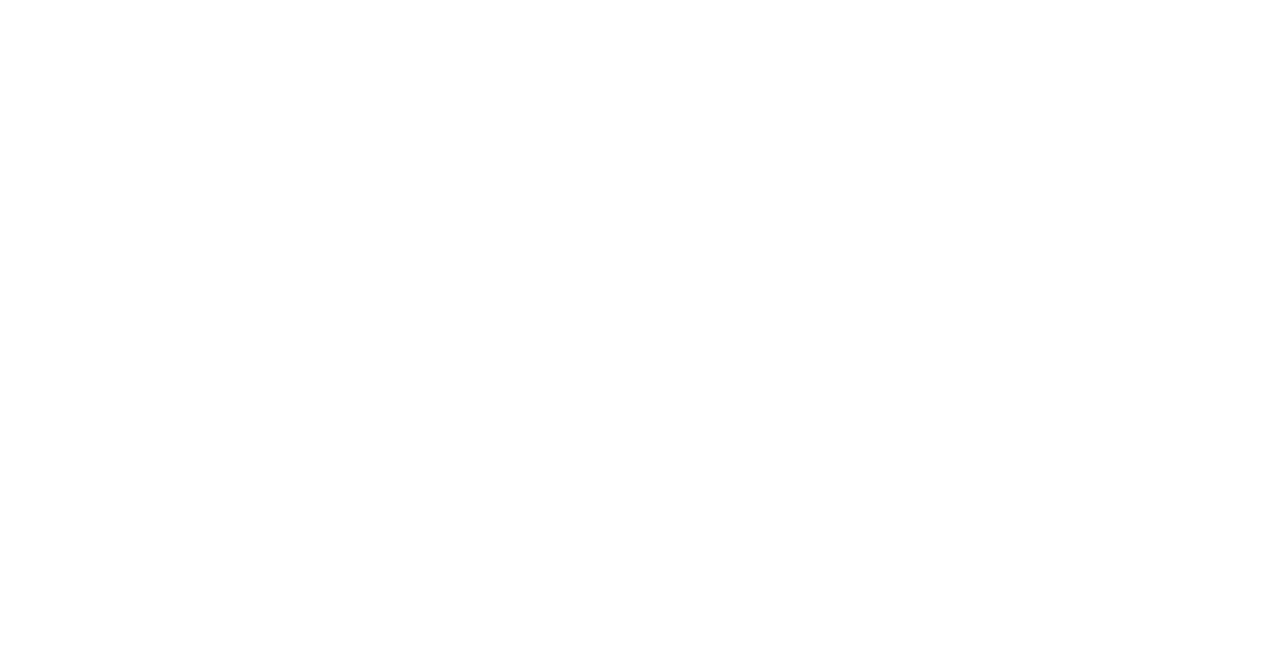
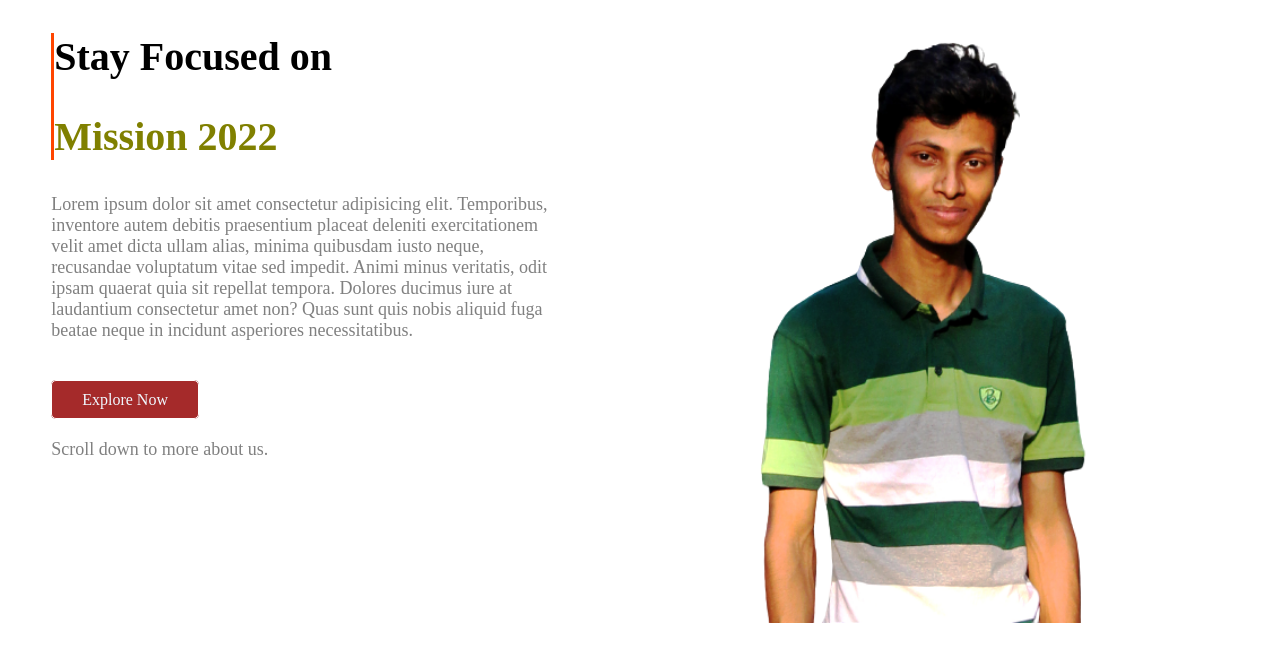
Before and after one commit to mamun1064/First-Assignment, a plain HTML site: page index.html in a window 1280 px wide. Drawn offline with Linux system fonts and the light colour scheme.

Commit message:
headertop added

```diff
--- a/index.html
+++ b/index.html
@@ -8,6 +8,19 @@
     <link rel="stylesheet" href="style.css">
 </head>
 <body>
-
+    <section class="header-top">
+        <div class="flexible">
+            <div class="hBoder">
+                <h1>Stay Focused on </h1>
+                <h1><span>Mission 2022</span></h1>
+            </div>
+            <p>Lorem ipsum dolor sit amet consectetur adipisicing elit. Temporibus, inventore autem debitis praesentium placeat deleniti exercitationem velit amet dicta ullam alias, minima quibusdam iusto neque, recusandae voluptatum vitae sed impedit. Animi minus veritatis, odit ipsam quaerat quia sit repellat tempora. Dolores ducimus iure at laudantium consectetur amet non? Quas sunt quis nobis aliquid fuga beatae neque in incidunt asperiores necessitatibus.</p>
+            <a target="_blank" href="#" class="button">Explore Now</a>
+            <p>Scroll down to more about us.</p>
+        </div>
+        <div class="flexible">
+            <img src="images/mamun-pp.png" alt="">
+        </div>
+    </section>
 </body>
 </html>
--- a/style.css
+++ b/style.css
@@ -0,0 +1,42 @@
+body{
+    margin: 0;
+}
+.header-top{
+    display: flex;
+}
+.flexible{
+    width: 40%;
+    margin-left: 4%;
+    margin-right: 4%;
+}
+.flexible img{
+    width: 100%;
+    height: auto;
+}
+.hBoder{
+    border-left: 3px solid orangered;
+}
+.hBoder h1{
+    font-size: 40px;
+}
+.hBoder h1 span{
+    color: olive;
+}
+.flexible p{
+    font-size: 18px;
+    color: grey;
+    margin-bottom: 50px;
+    margin-top: 30px;
+}
+.button{
+    text-decoration: none;
+    border: 1px solid white;
+    border-radius: 5px;
+    -webkit-border-radius: 5px;
+    -moz-border-radius: 5px;
+    -ms-border-radius: 5px;
+    -o-border-radius: 5px;
+    padding: 10px 30px;
+    background-color: brown;
+    color: aliceblue;
+}
```
Also changed, not shown: images/app.png (added), images/coding.png (added), images/illustrator-1.png (added), images/illustrator-2.png (added), images/illustrator-3.png (added), images/mamun-pp.png (added), images/shape-1.png (added), images/shape-3.png (added), images/shape-5.png (added), images/shape-6.png (added), images/shape-8.png (added), 5 other files.
